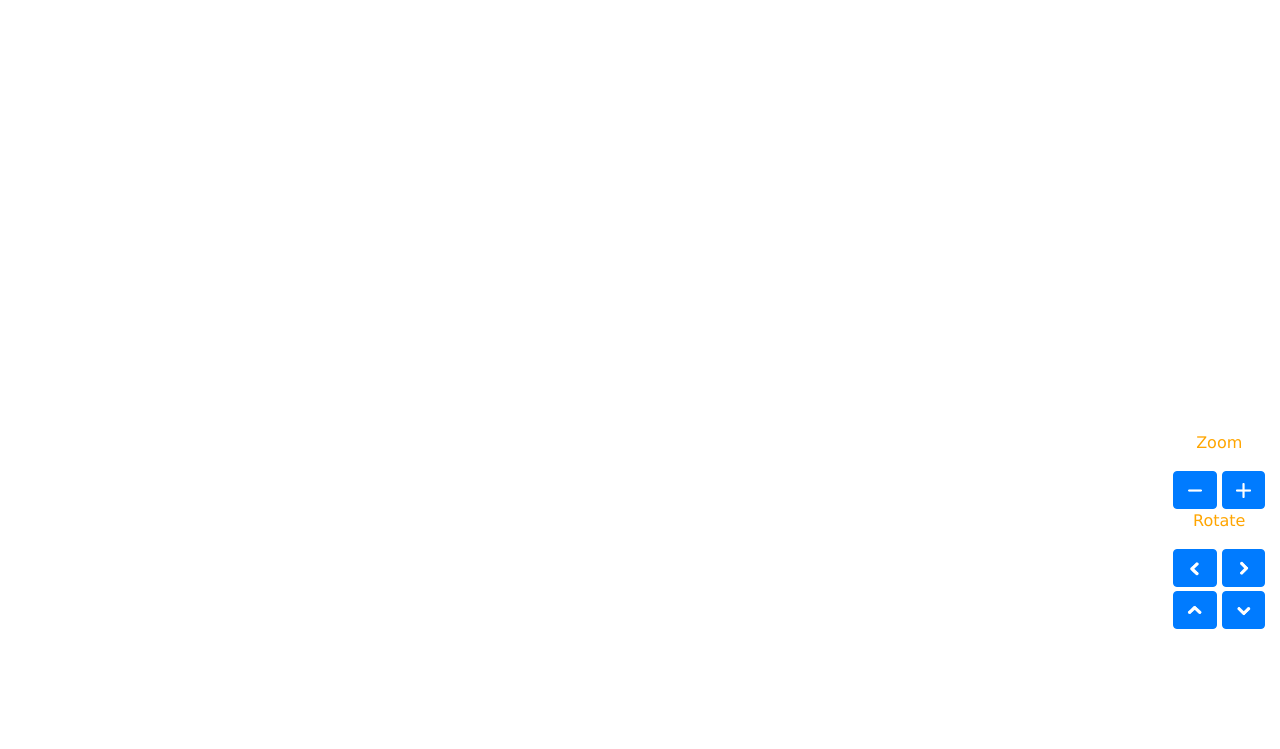
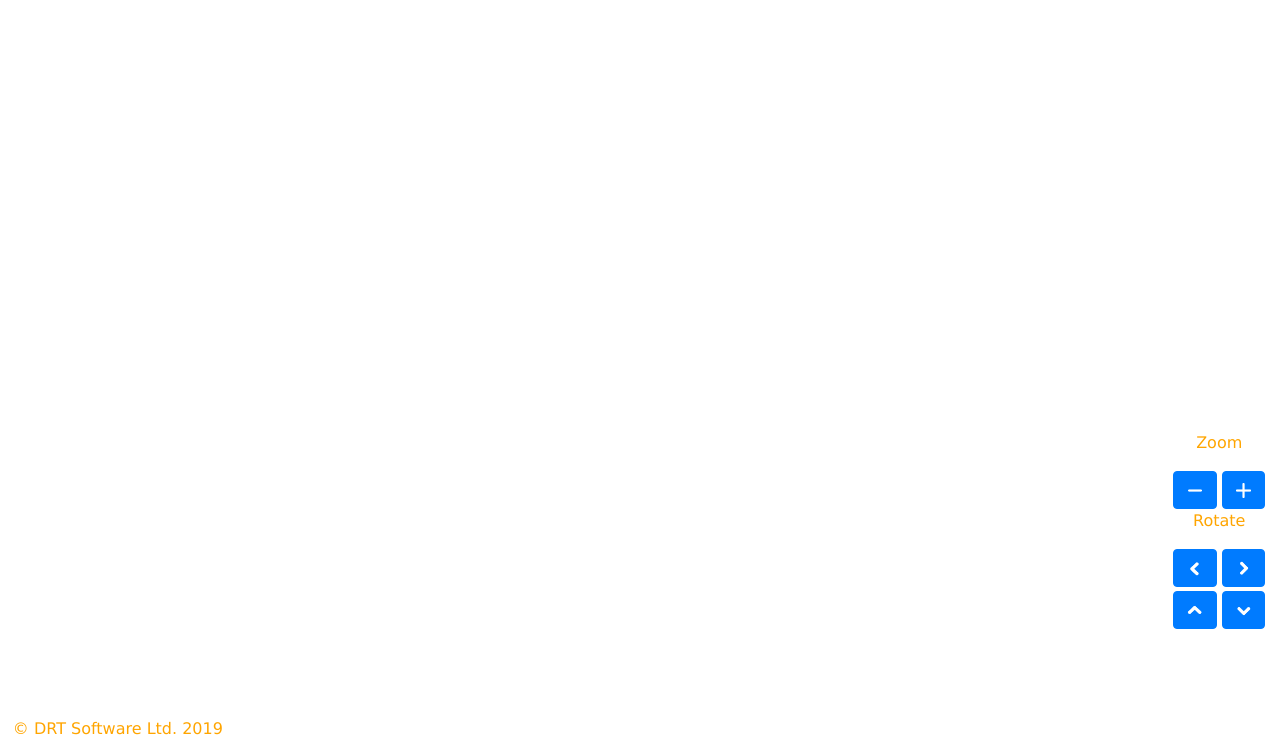
Before and after one commit to DoctorTone/BarChartDemo, a website: page barChart.html in a window 1280 px wide. Shown: the part 51-800 px from the top of the page. Drawn offline with nearby package versions, Linux system fonts and the light colour scheme.

Commit message:
Added copyright.

```diff
--- a/barChart.html
+++ b/barChart.html
@@ -12,6 +12,9 @@
   <div id="WebGL-Output">
     <div class="title">
       <h1>3D Bar Chart</h1>
+    </div>
+    <div class="copyright">
+      <span>&copy DRT Software Ltd. 2019</span>
     </div>
     <div id="rotate" class="panel">
       <p>Zoom</p>
--- a/src/css/barChartStyles.css
+++ b/src/css/barChartStyles.css
@@ -26,6 +26,12 @@ body {
 #rotate img {
     width: 150%;
 }
+.copyright {
+    position: absolute;
+    bottom: 1%;
+    left: 1%;
+    width: 100%;
+}
 
 /* Larger screens */
 @media (min-width: 1200px) {
```
